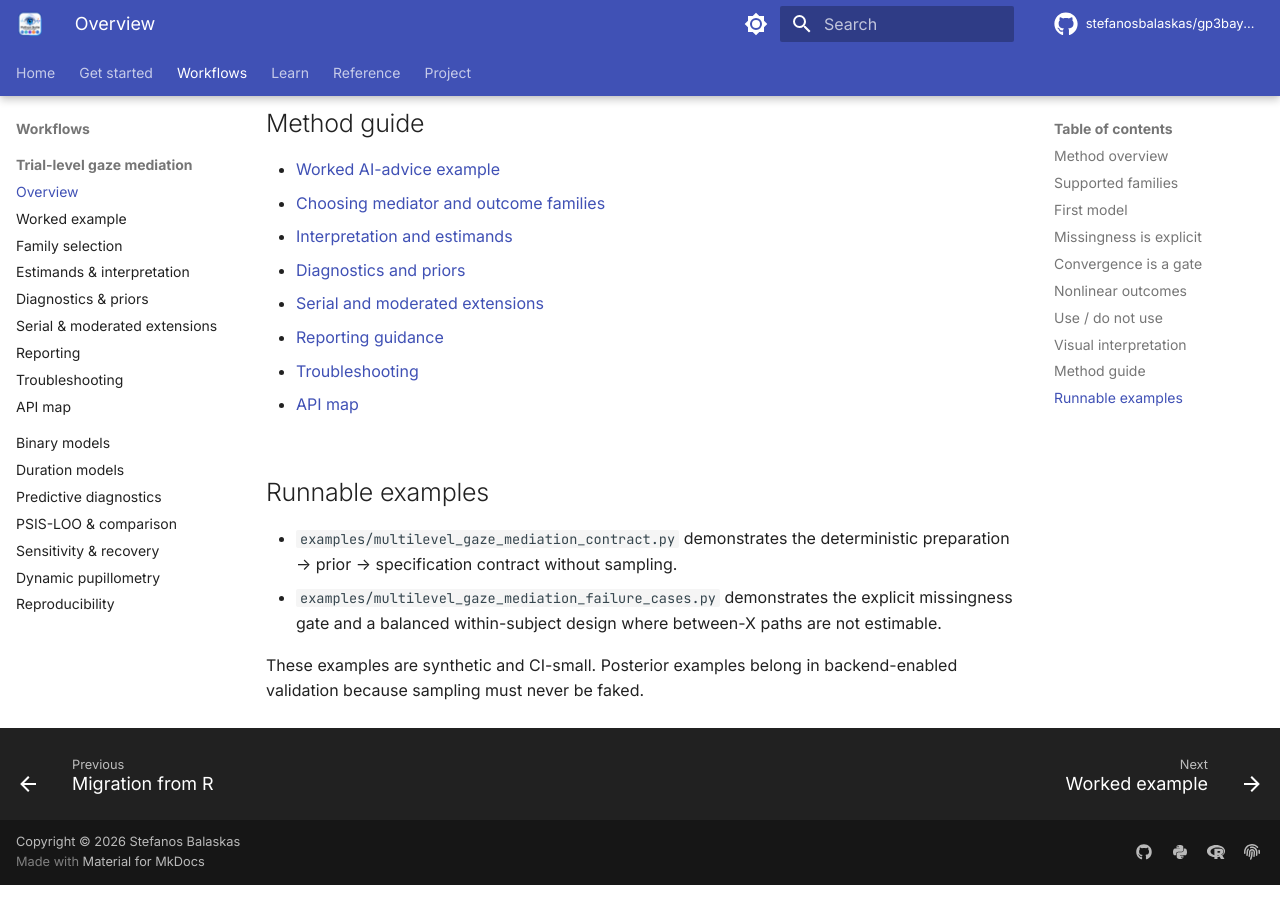
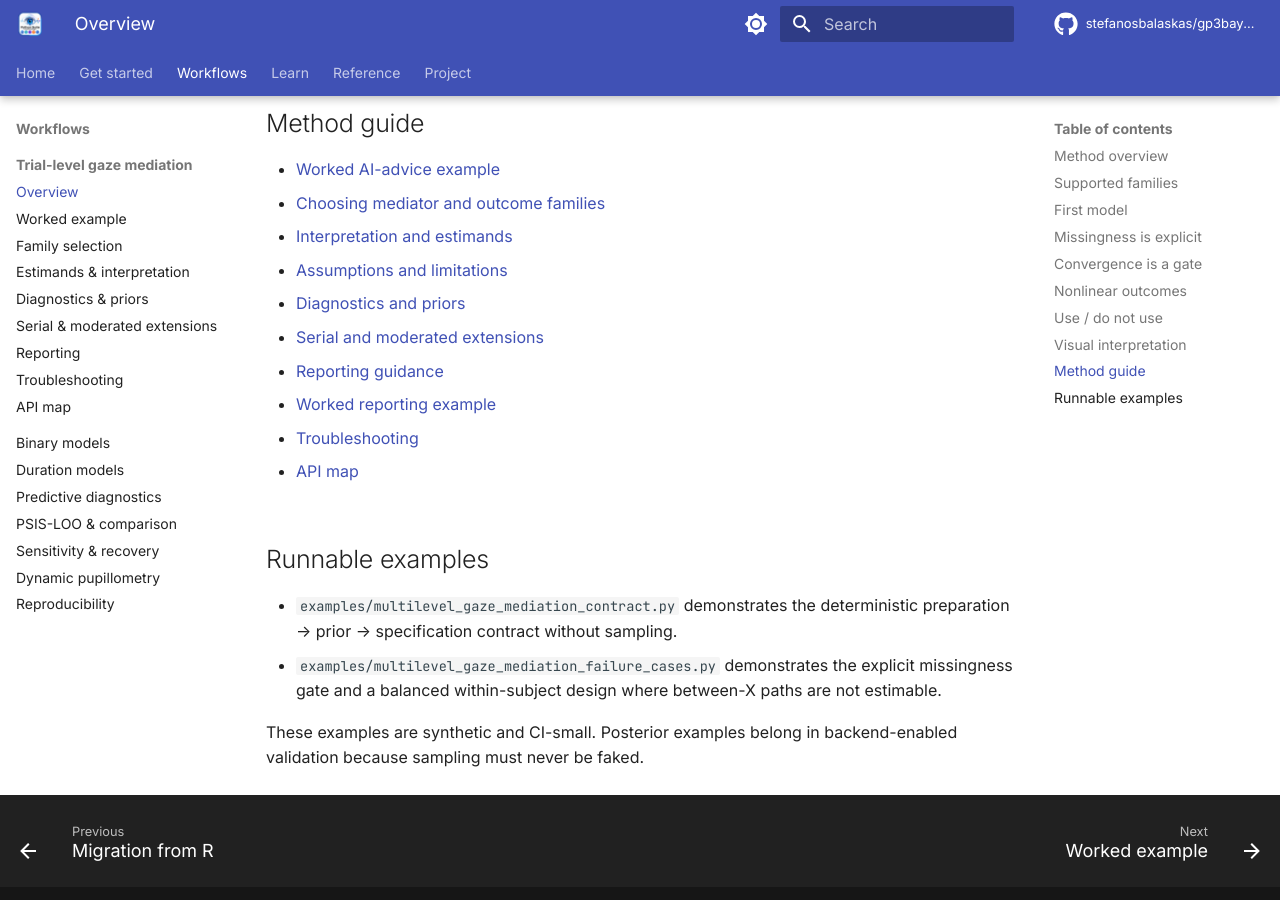
Before and after one commit to stefanosbalaskas/gp3bayespy, an MkDocs documentation site: the page built from docs/articles/multilevel-mediation/index.md, in a window 1280 px wide and 900 px high, scrolled down 2752 px. Built offline with MkDocs 1.6.1 and Material for MkDocs 9.7.7, drawn with Linux system fonts in a browser that asks for light colours; comment, search, counter and statistics services are not loaded.

Commit message:
docs: link mediation limitations and reporting example

```diff
--- a/docs/articles/multilevel-mediation/index.md
+++ b/docs/articles/multilevel-mediation/index.md
@@ -82,9 +82,11 @@ This is a deterministic synthetic illustration of the **linear-predictor product
 - [Worked AI-advice example](worked-example.md)
 - [Choosing mediator and outcome families](family-selection.md)
 - [Interpretation and estimands](interpretation-and-estimands.md)
+- [Assumptions and limitations](assumptions-and-limitations.md)
 - [Diagnostics and priors](diagnostics-and-priors.md)
 - [Serial and moderated extensions](serial-and-moderated.md)
 - [Reporting guidance](reporting.md)
+- [Worked reporting example](reporting-example.md)
 - [Troubleshooting](troubleshooting.md)
 - [API map](reference.md)
 
```
